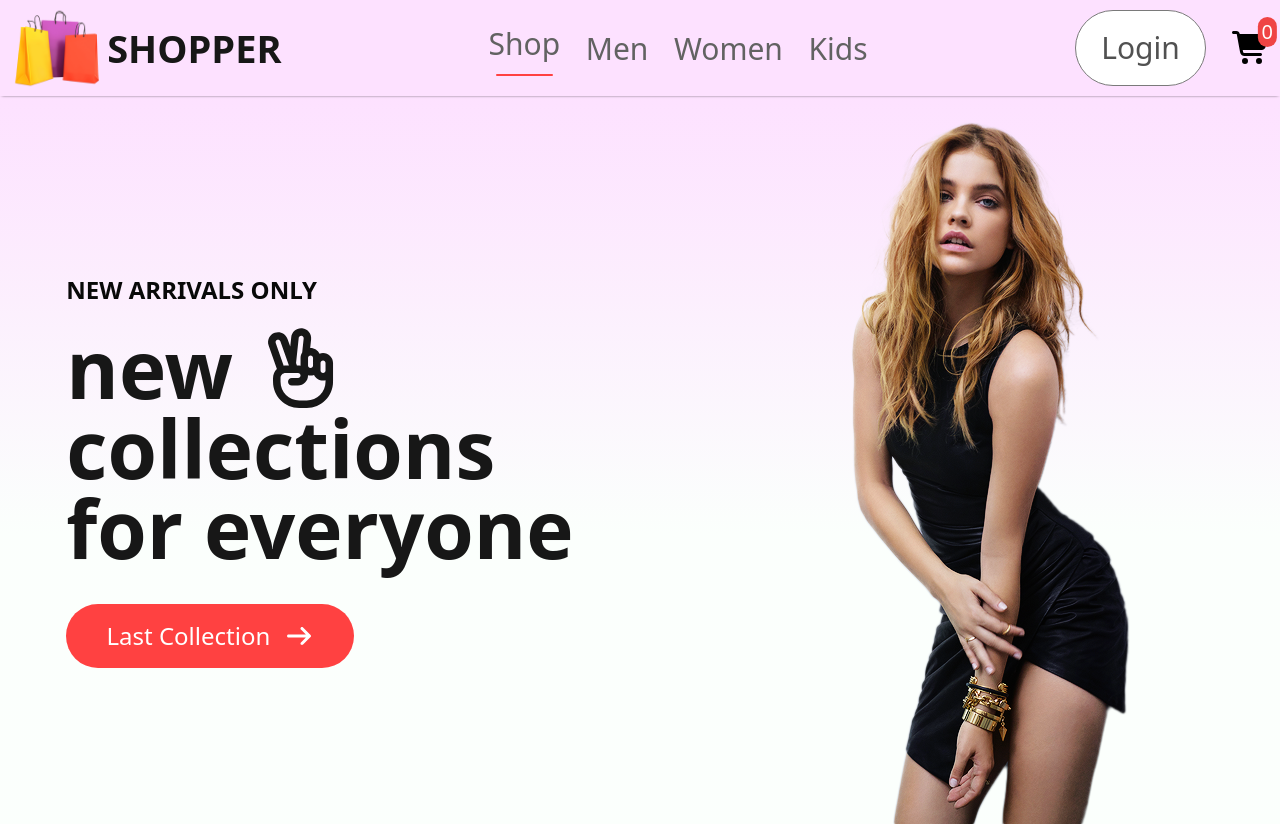
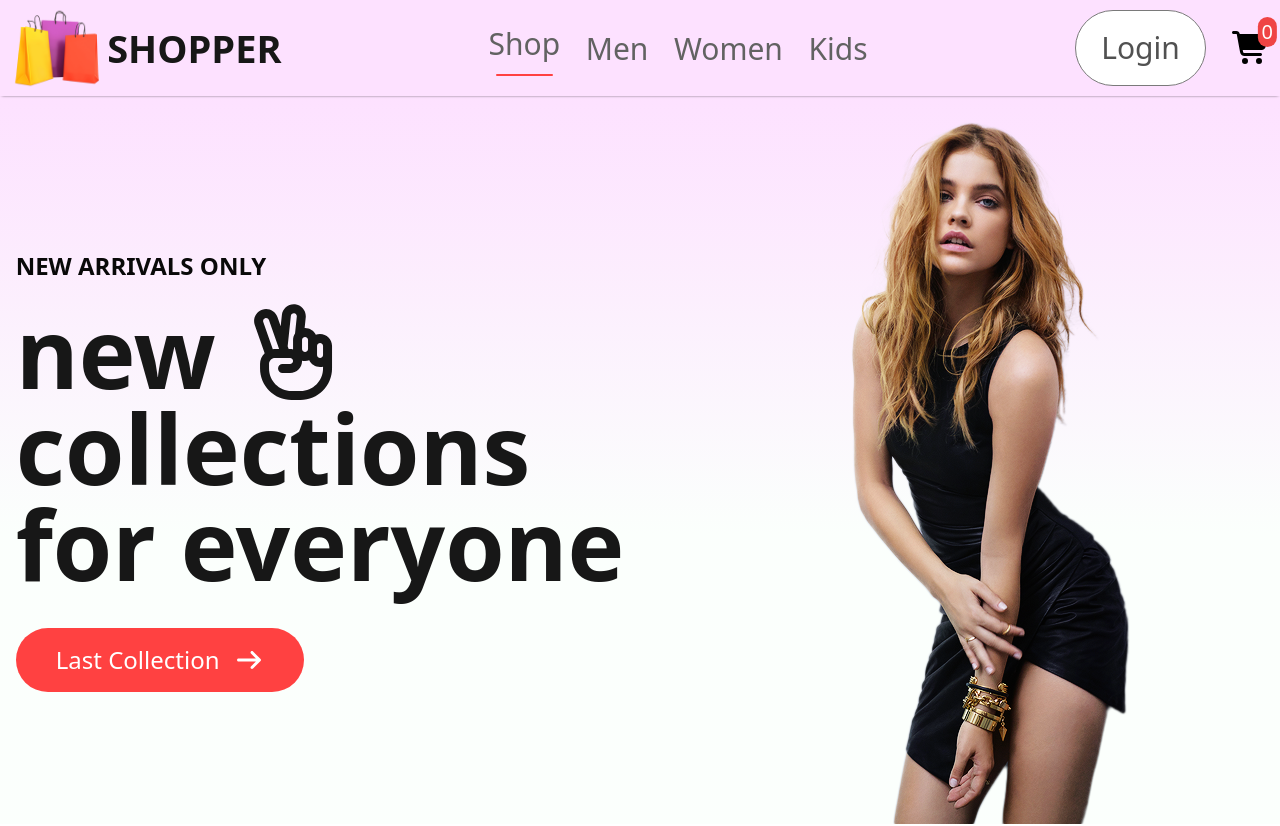
Before and after one commit to TuCamKiet/E-CommoreShopperFrontend, a React (Create React App) app: page / in a window 1280 px wide. Shown: the top 826 px of the page. Built offline with nearby package versions, Linux system fonts and the light colour scheme.

Commit message:
frontend-17

```diff
--- a/src/Components/Hero/Hero.js
+++ b/src/Components/Hero/Hero.js
@@ -4,7 +4,7 @@ import hero_img from "../Assets/hero_img.png";
 
 const Hero = () => {
   const hero_left_p =
-    "text-[#171717] text-[clamp(1rem,10vmin,6rem)] font-extrabold";
+    "text-[#171717] text-[clamp(1.5rem,15vmin,6rem)] font-extrabold";
   return (
     <div className="hero bg-[linear-gradient(180deg,#fde1ff,#e1ffea22_60%)] flex w-full pt-[clamp(0.415rem,4.15vmin,1.25rem)]">
       <div className="hero-left flex flex-col flex-1 justify-center items-center">
--- a/src/index.css
+++ b/src/index.css
@@ -948,6 +948,10 @@ video {
   line-height: 1.75rem;
 }
 
+.text-\[clamp\(1\.5rem\2c 15vmin\2c 6rem\)\] {
+  font-size: clamp(1.5rem,15vmin,6rem);
+}
+
 .font-extrabold {
   font-weight: 800;
 }
```
